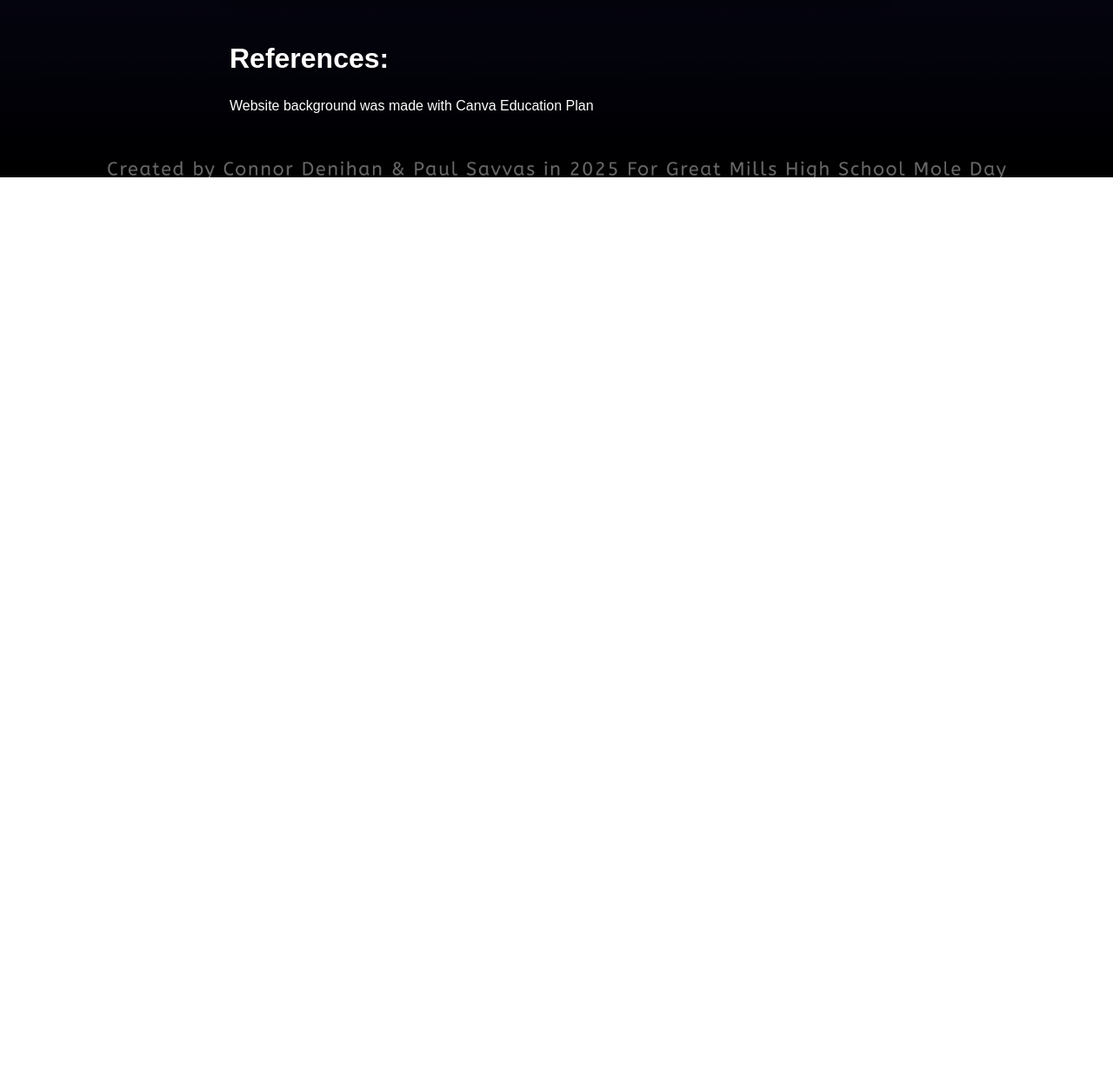
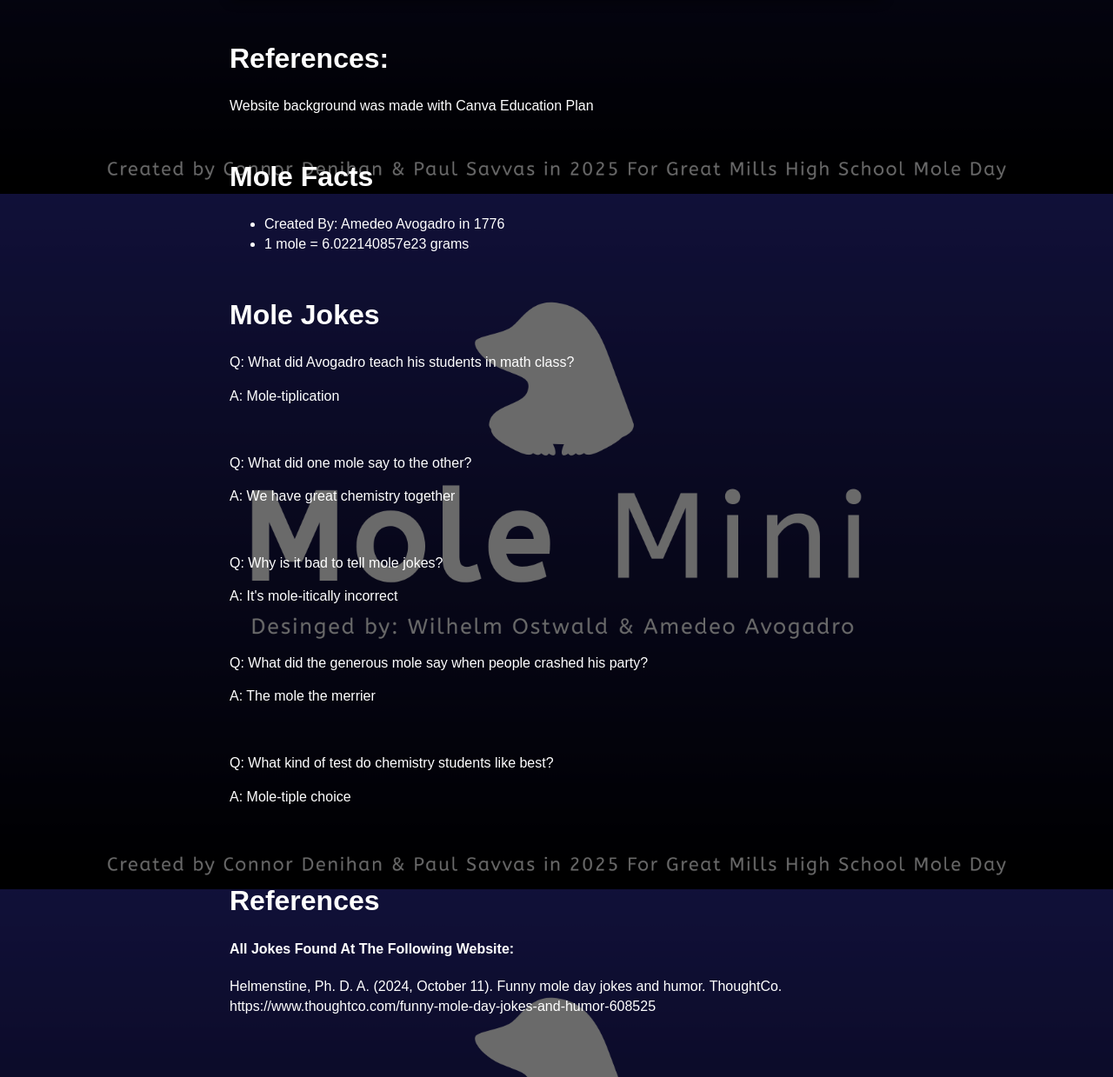
Before and after one commit to cdenihan/mole-day-project, a website built with webpack: page index.html in a window 1280 px wide. Shown: the part 2177-3416 px from the top of the page at 87% size. Before the commit the page ends 2381 px from the top, so only its background shows below. Built offline with nearby package versions, Linux system fonts and the light colour scheme; a web font is replaced by a local one.

Commit message:
Add Mole Facts, Jokes, and References section to `index.html`
Introduce a dedicated "Mole Facts" section detailing key information about Avogadro's number, a humorous "Mole Jokes" subsection, and a "References" section citing the source of jokes. Enhance the page's educational and entertainment value.

```diff
--- a/index.html
+++ b/index.html
@@ -109,6 +109,48 @@
         <p class="text-light">Website background was made with Canva Education Plan</p>
     </div>
 
+    <!-- Mole Facts! -->
+    <div class="container">
+        <h1 class="text-light">Mole Facts</h1>
+        <ul>
+            <li class="text-light">Created By: Amedeo Avogadro in 1776</li>
+            <li class="text-light">1 mole = 6.022140857e23 grams</li>
+        </ul>
+    </div>
+
+    <!-- Mole Jokes -->
+    <div class="container">
+        <h1 class="text-light">Mole Jokes</h1>
+
+        <p class="text-light">Q: What did Avogadro teach his students in math class?</p>
+        <p class="text-light">A: Mole-tiplication</p>
+        <br>
+
+        <p class="text-light">Q: What did one mole say to the other?</p>
+        <p class="text-light">A: We have great chemistry together</p>
+        <br>
+
+        <p class="text-light">Q: Why is it bad to tell mole jokes?</p>
+        <p class="text-light">A: It's mole-itically incorrect</p>
+        <br>
+
+        <p class="text-light">Q: What did the generous mole say when people crashed his party?</p>
+        <p class="text-light">A: The mole the merrier</p>
+        <br>
+
+        <p class="text-light">Q: What kind of test do chemistry students like best?</p>
+        <p class="text-light">A: Mole-tiple choice</p>
+        <br>
+    </div>
+
+    <!-- References -->
+    <div class="container">
+        <h1 class="text-light">References</h1>
+        <h4 class="text-light">All Jokes Found At The Following Website:</h4>
+        <p class="text-light">Helmenstine, Ph. D. A. (2024, October 11). Funny mole day jokes and humor. ThoughtCo.
+            https://www.thoughtco.com/funny-mole-day-jokes-and-humor-608525 </p>
+    </div>
+
     <br> <!-- Make padding on bottom of page -->
     <script src="js/app.js"></script>
   </body>
```
